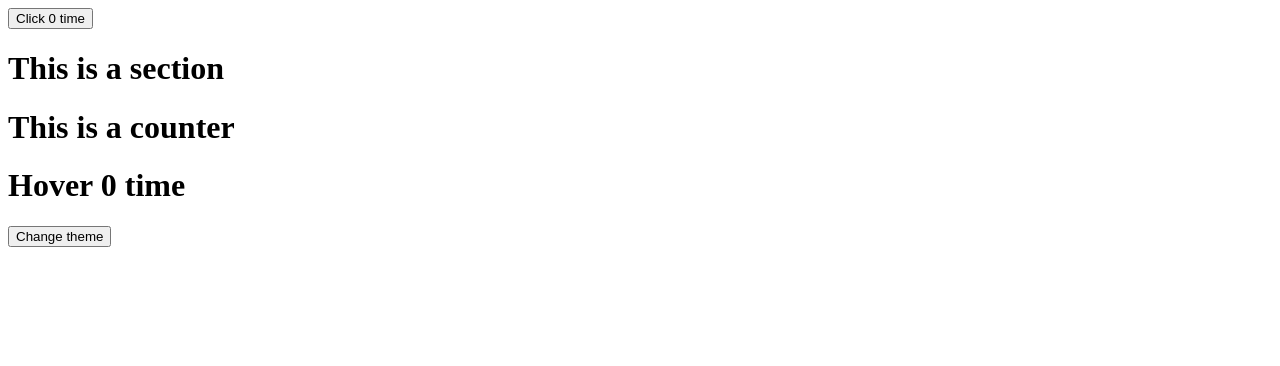
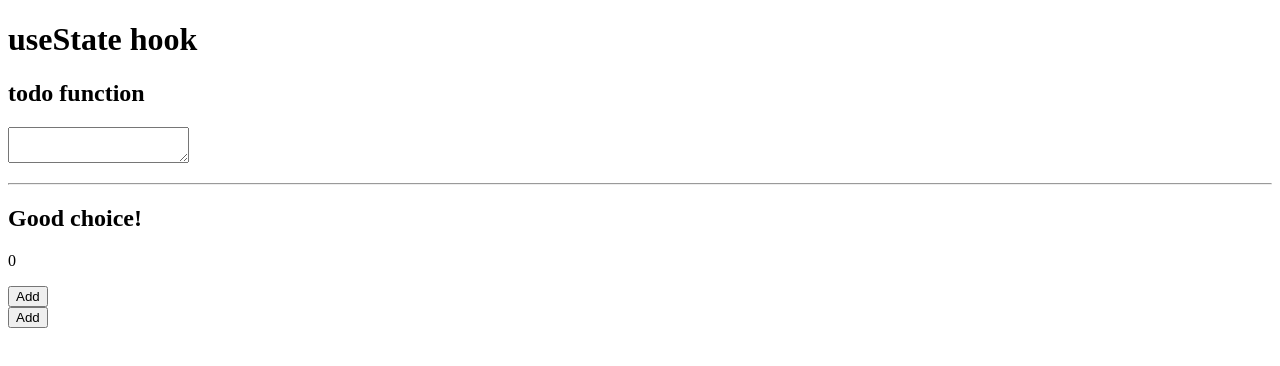
Before and after one commit to asadsanto10/react-basics, a React (Create React App) app: page / in a window 1280 px wide. Shown: the top 366 px of the page. Built offline with nearby package versions, Linux system fonts and the light colour scheme.

Commit message:
usestate hook

```diff
--- a/src/App.js
+++ b/src/App.js
@@ -1,42 +1,16 @@
 import React from 'react';
-import ClickCounter from './component/ClickCounter';
-import ThemeContext from './component/context/ThemeContext';
-import Counter from './component/Counter';
-import Section from './component/Section';
+import Count from './component/Count';
+import TodoFunction from './component/TodoFunction';
 
-class App extends React.Component {
-  state = {
-    // eslint-disable-next-line react/no-unused-state
-    theme: 'light',
-    // eslint-disable-next-line react/no-unused-state
-    switchTheme: () => {
-      this.setState(({ theme }) => {
-        if (theme === 'dark') {
-          return {
-            theme: 'light',
-          };
-        }
-        return {
-          theme: 'dark',
-        };
-      });
-    },
-  };
-
-  render() {
-    return (
-      <div className="App">
-        <Counter>
-          {(counter, incrementcounter) => (
-            <ClickCounter counter={counter} incrementcount={incrementcounter} />
-          )}
-        </Counter>
-        <ThemeContext.Provider value={this.state}>
-          <Section />
-        </ThemeContext.Provider>
-      </div>
-    );
-  }
-}
+const App = () => {
+  return (
+    <div>
+      <h1>useState hook</h1>
+      {/* <TodoClass /> */}
+      <TodoFunction />
+      <Count />
+    </div>
+  );
+};
 
 export default App;
--- a/src/component/ClickCounter.js
+++ /dev/null
@@ -1,15 +0,0 @@
-import React from 'react';
-
-class ClickCounter extends React.Component {
-  render() {
-    const { counter, incrementcount } = this.props;
-    return (
-      <div>
-        <button type="button" onClick={incrementcount}>
-          Click {counter} time
-        </button>
-      </div>
-    );
-  }
-}
-export default ClickCounter;
--- a/src/component/Content.js
+++ /dev/null
@@ -1,58 +0,0 @@
-// ? function system // redner function er baireo jeno context ta use kora jai se jonno useContext use kora hoy
-
-import React, { useContext } from 'react';
-import ThemeContext from './context/ThemeContext';
-import Counter from './Counter';
-import HoverCounter from './HoverCounter';
-
-const Content = () => {
-  const { theme, switchTheme } = useContext(ThemeContext);
-  return (
-    <div>
-      <h1>This is a counter</h1>
-      <Counter>
-        {(counter, incrementcounter) => (
-          <HoverCounter
-            theme={theme}
-            switchTheme={switchTheme}
-            counter={counter}
-            incrementcount={incrementcounter}
-          />
-        )}
-      </Counter>
-    </div>
-  );
-};
-
-export default Content;
-
-// ? class system // redner function er baireo jeno context ta use kora jai se jonno class system e evabe emplement korte hoy (Content.contextType = ThemeContext;)
-
-// import React from 'react';
-// import ThemeContext from './context/ThemeContext';
-// import Counter from './Counter';
-// import HoverCounter from './HoverCounter';
-
-// class Content extends React.Component {
-//   render() {
-//     const { theme, switchTheme } = this.context;
-//     return (
-//       <div>
-//         <h1>This is a counter</h1>
-//         <Counter>
-//           {(counter, incrementcounter) => (
-//             <HoverCounter
-//               theme={theme}
-//               switchTheme={switchTheme}
-//               counter={counter}
-//               incrementcount={incrementcounter}
-//             />
-//           )}
-//         </Counter>
-//       </div>
-//     );
-//   }
-// }
-
-// export default Content;
-// Content.contextType = ThemeContext;
--- /dev/null
+++ b/src/component/Count.js
@@ -0,0 +1,27 @@
+import React, { useState } from 'react';
+
+const count = () => {
+  // eslint-disable-next-line react-hooks/rules-of-hooks
+  const [counter, steCounter] = useState(0);
+  let i = 0;
+  const addfive = () => {
+    while (i < 5) {
+      steCounter((prev) => prev + 1);
+      i += 1;
+    }
+  };
+  return (
+    <div>
+      <p>{counter}</p>
+      <button type="button" onClick={() => steCounter((prev) => prev + 1)}>
+        Add
+      </button>
+      <br />
+      <button type="button" onClick={addfive}>
+        Add
+      </button>
+    </div>
+  );
+};
+
+export default count;
--- a/src/component/Counter.js
+++ /dev/null
@@ -1,18 +0,0 @@
-import { Component } from 'react';
-
-export default class Counter extends Component {
-  state = {
-    count: 0,
-  };
-
-  incrementCount = () => {
-    this.setState((prevState) => ({ count: prevState.count + 1 }));
-  };
-
-  render() {
-    const { children } = this.props; // ? render charau children diye access kora jai
-    const { count } = this.state;
-
-    return children(count, this.incrementCount);
-  }
-}
--- a/src/component/HoverCounter.js
+++ /dev/null
@@ -1,25 +0,0 @@
-import React from 'react';
-
-class HoverCounter extends React.Component {
-  render() {
-    const { counter, incrementcount, theme, switchTheme } = this.props;
-    const style =
-      theme === 'dark'
-        ? {
-            backgroundColor: '#000',
-            color: '#fff',
-          }
-        : null;
-    return (
-      <div>
-        <h1 style={style} onMouseOver={incrementcount} onFocus={incrementcount}>
-          Hover {counter} time
-        </h1>
-        <button type="button" onClick={switchTheme}>
-          Change theme
-        </button>
-      </div>
-    );
-  }
-}
-export default HoverCounter;
--- a/src/component/Section.js
+++ /dev/null
@@ -1,13 +0,0 @@
-import React from 'react';
-import Content from './Content';
-
-const Section = () => {
-  return (
-    <div>
-      <h1>This is a section</h1>
-      <Content />
-    </div>
-  );
-};
-
-export default Section;
--- /dev/null
+++ b/src/component/TodoFunction.js
@@ -0,0 +1,32 @@
+import React, { useState } from 'react';
+
+const TodoFunction = () => {
+  const [todo, setTodo] = useState('');
+  const [warning, setWarning] = useState(null);
+
+  const handleInput = (e) => {
+    const input = e.target.value;
+    const warningg = input.includes('.js')
+      ? 'You need JavaScript skill to complete the task. Do you have it?'
+      : null;
+
+    setTodo(input);
+    setWarning(warningg);
+  };
+
+  return (
+    <>
+      <div>
+        <h2>todo function</h2>
+        <p>{todo}</p>
+        <p>
+          <textarea name="todo" value={todo} onChange={handleInput} />
+        </p>
+        <hr />
+        <h2>{warning || 'Good choice!'}</h2>
+      </div>
+    </>
+  );
+};
+
+export default TodoFunction;
--- a/src/component/context/ThemeContext.js
+++ /dev/null
@@ -1,17 +0,0 @@
-// *custom context
-
-// import createContext from '../lib/Context';
-
-// const ThemeContext = createContext({
-//   theme: 'light',
-// });
-
-// *react create contxt
-
-import React from 'react';
-
-const ThemeContext = React.createContext({
-  theme: 'light',
-});
-
-export default ThemeContext;
```
Also changed, not shown: src/component/TodoClass.js (added, +38 -0 lines), src/component/lib/Context.js (deleted, +0 -24 lines).
